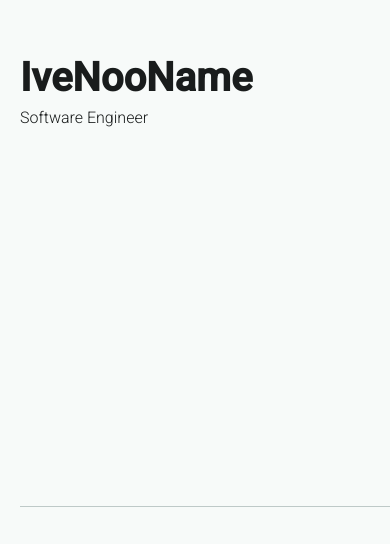
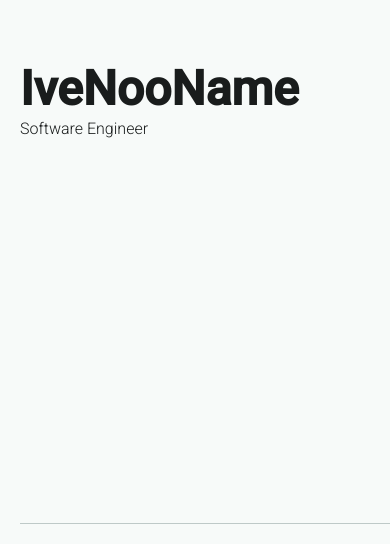
Before and after one commit to IveNooName/IveNooName.github.io, an Angular app: page / in a window 390 px wide. Shown: the part 321-865 px from the top of the page. Before the commit the page ends 844 px from the top, so only its background shows below. Built offline with nearby package versions, Linux system fonts and the light colour scheme.

Commit message:
made some small improvements to the font size on mobile

```diff
--- a/src/app/components/landing-page/landing-page.scss
+++ b/src/app/components/landing-page/landing-page.scss
@@ -1,5 +1,5 @@
 .title {
-  height: 98dvh;
+  height: 100dvh;
   display: flex;
   flex-direction: column;
   justify-content: center;
@@ -11,7 +11,7 @@
   margin-bottom: 1%;
 
   @media (max-width: 600px) {
-    font-size: 2.5rem;
+    font-size: 3rem;
   }
 }
 .sub-title {
@@ -26,4 +26,5 @@
 .divider {
   max-width: 1200px;
   margin: 0 auto;
+  padding-bottom: 20px;
 }
```
